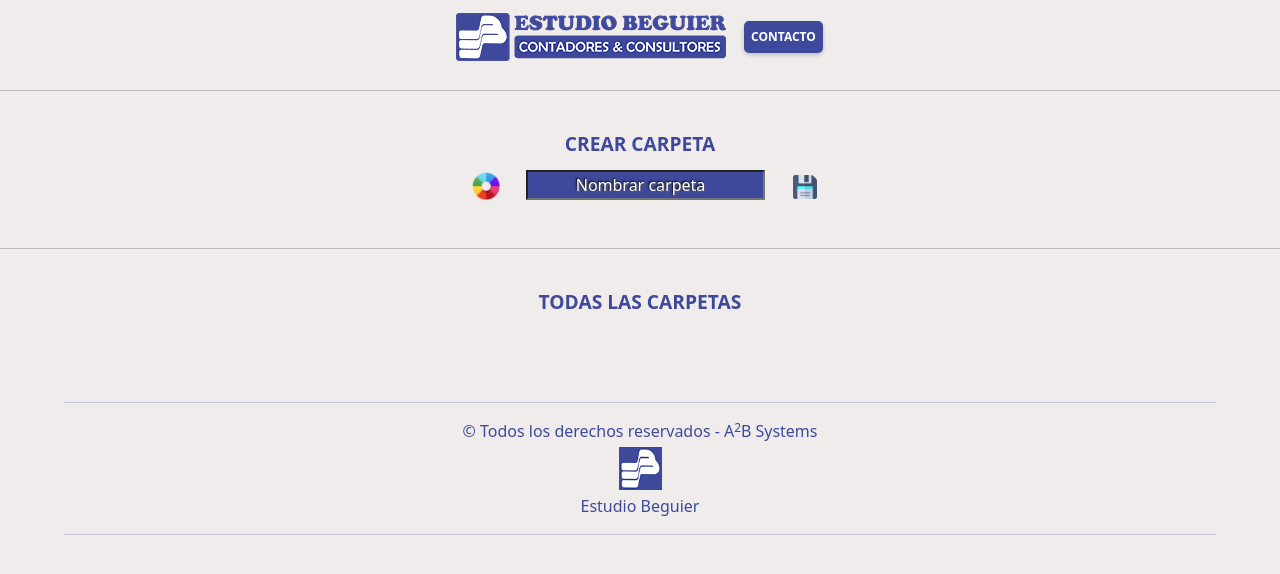
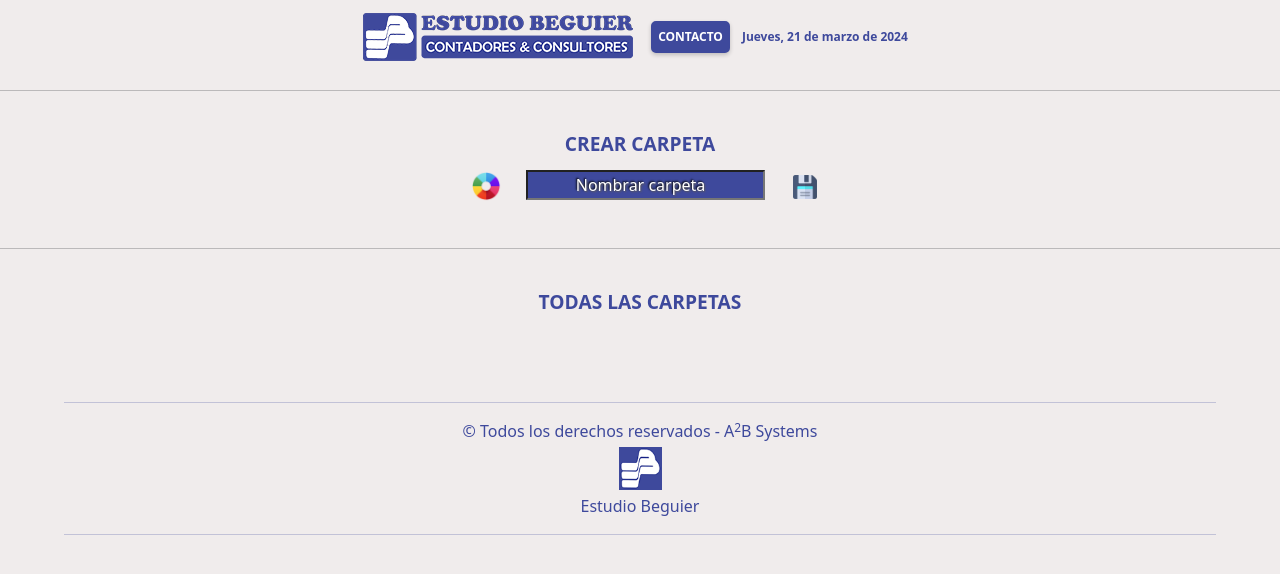
Before and after one commit to AlbertoBeguier/TareasPendientes, a React (Vite) app: page / in a window 1280 px wide. Shown: the top 574 px of the page. Built offline with nearby package versions, Linux system fonts and the light colour scheme.

Commit message:
responsiveIphoneok

```diff
--- /dev/null
+++ b/src/assets/fechaActual.js
@@ -0,0 +1,33 @@
+export function obtenerFechaActual() {
+  const dias = [
+    "Domingo",
+    "Lunes",
+    "Martes",
+    "Miércoles",
+    "Jueves",
+    "Viernes",
+    "Sábado",
+  ];
+  const meses = [
+    "enero",
+    "febrero",
+    "marzo",
+    "abril",
+    "mayo",
+    "junio",
+    "julio",
+    "agosto",
+    "septiembre",
+    "octubre",
+    "noviembre",
+    "diciembre",
+  ];
+
+  const fechaActual = new Date();
+  const diaSemana = dias[fechaActual.getDay()];
+  const diaMes = fechaActual.getDate();
+  const mes = meses[fechaActual.getMonth()];
+  const anio = fechaActual.getFullYear();
+
+  return `${diaSemana}, ${diaMes} de ${mes} de ${anio}`;
+}
--- a/src/components/NavBar.jsx
+++ b/src/components/NavBar.jsx
@@ -2,31 +2,25 @@ import { useState } from "react";
 import logo from "../assets/logoEstudio.png"; // Asegúrate de que la ruta a tu imagen de logo es correcta
 import whatsappIcon from "/whatsapp.png"; // Asegúrate de que la ruta a tu imagen de WhatsApp es correcta
 import "../styles/NavBar.css"; // Asegúrate de que el camino al CSS es correcto
+import { obtenerFechaActual } from "../assets/fechaActual.js";
 
 export const NavBar = () => {
   // Estado para controlar la visibilidad del botón y del elemento de contacto
   // `true` significa que el botón de contacto se mostrará inicialmente
   const [showContact, setShowContact] = useState(true);
+  const [showDate, setShowDate] = useState(true); // Estado para mostrar la fecha actual
 
   // Función para manejar el clic en el botón de contacto
   const handleContactClick = () => {
-    console.log(
-      "Botón de contacto clickeado. Ocultar contacto y mostrar WhatsApp"
-    );
+    setShowContact(false); // Oculta el botón de contacto
+    setShowDate(false); // Oculta la fecha
 
-    // Cambia el estado para ocultar el botón de contacto
-    setShowContact(false);
-
-    // Después de 10 segundos, cambia el estado de nuevo para mostrar el botón de contacto
+    // Después de 10 segundos, cambia el estado de nuevo para mostrar el botón de contacto y la fecha
     setTimeout(() => {
-      console.log(
-        "10 segundos después. Mostrar botón de contacto y ocultar WhatsApp"
-      );
       setShowContact(true);
-    }, 10000); // 10000 milisegundos = 10 segundos
+      setShowDate(true); // Muestra la fecha
+    }, 10000);
   };
-
-  console.log("Renderizado del componente NavBar, showContact:", showContact); // Muestra el estado actual en la consola
 
   return (
     <div>
@@ -38,18 +32,14 @@ export const NavBar = () => {
 
         {/* Lista de elementos de navegación */}
         <ul className="navbar-nav">
-          {/* Condicional que verifica si `showContact` es verdadero para mostrar el botón de contacto */}
           {showContact ? (
             <li className="nav-item">
-              {/* El botón de contacto. `onClick` llama a `handleContactClick` al hacer clic. */}
-              {/* Se usa un `span` en lugar de `a` para evitar recarga de la página */}
               <span className="boton-navbar" onClick={handleContactClick}>
                 CONTACTO
               </span>
             </li>
           ) : (
-            // De lo contrario, muestra el elemento de contacto de WhatsApp
-            <li className="nav-item ">
+            <li className="nav-item">
               <img
                 src={whatsappIcon}
                 alt="whatsapp"
@@ -59,6 +49,10 @@ export const NavBar = () => {
             </li>
           )}
         </ul>
+        {/* Condicional para mostrar u ocultar la fecha */}
+        {showDate && (
+          <span className="fecha-actual"> {obtenerFechaActual()}</span>
+        )}
       </nav>
     </div>
   );
--- a/src/styles/NavBar.css
+++ b/src/styles/NavBar.css
@@ -37,3 +37,11 @@
   color: #3e499c;
   font-weight: 600;
 }
+
+.fecha-actual {
+  margin: 5px;
+  padding: 5px;
+  font-size: 12px;
+  color: #3e499c;
+  font-weight: 600;
+}
--- a/src/styles/TaskFolderManager.css
+++ b/src/styles/TaskFolderManager.css
@@ -218,7 +218,7 @@
 
   .input-nueva-carpeta,
   #new-folder-name {
-    width: 100%; /* Expande el input para usar todo el ancho disponible */
+    width: 80%; /* Expande el input para usar todo el ancho disponible */
   }
 
   .task-input {
@@ -235,3 +235,17 @@
     flex-direction: column; /* Cambia la disposición a columna para los contenedores flex */
   }
 }
+@media (max-width: 575px) {
+  .fecha-actual {
+    display: none; /* Esto asegura que la fecha se oculte en pantallas de hasta 575px de ancho */
+  }
+}
+
+@media (max-width: 500px) {
+  .delete-icon-btn,
+  .tareas-pend-comp-tot {
+    margin-left: 0; /* Elimina el margen izquierdo para alinear con el inicio */
+    margin-top: 5px; /* Añade un pequeño margen superior para separar de otros elementos */
+    font-size: 12px;
+  }
+}
```
